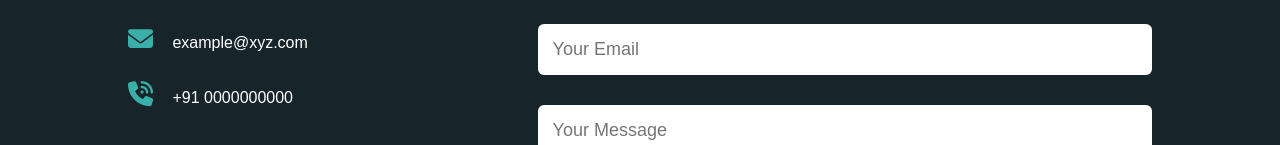
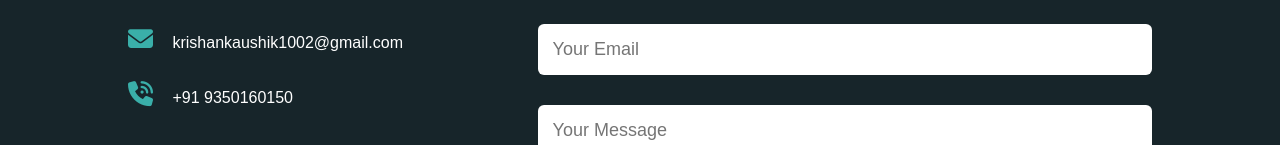
Before and after one commit to Parmatma11/portfolio-website, a plain HTML site: page index.html in a window 1280 px wide. Shown: the part 2514-2659 px from the top of the page. Drawn offline with Linux system fonts and the light colour scheme.

Commit message:
Commit 3

```diff
--- a/index.html
+++ b/index.html
@@ -191,8 +191,8 @@
       <div class="row">
         <div class="contact-left">
           <h1 class="sub-title">Hire Me</h1>
-          <p><i class="fa-solid fa-envelope"></i> example@xyz.com</p>
-          <p><i class="fa-solid fa-phone-volume"></i> +91 0000000000</p>
+          <p><i class="fa-solid fa-envelope"></i> krishankaushik1002@gmail.com </p>
+          <p><i class="fa-solid fa-phone-volume"></i> +91 9350160150</p>
           <div class="social-icons">
             <a href=""><i class="fab fa-facebook"></i></a>
             <a href=""><i class="fab fa-instagram"></i></a>
```
Also changed, not shown: 1 other file.
